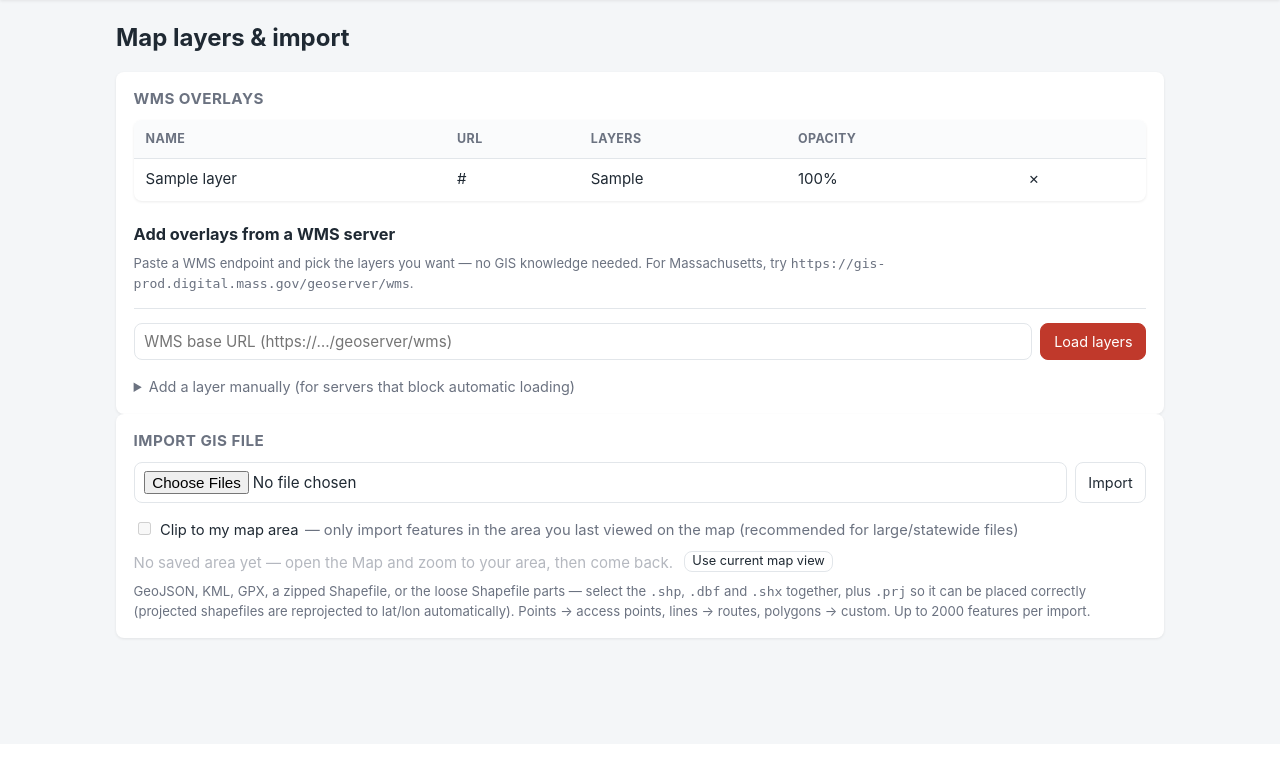
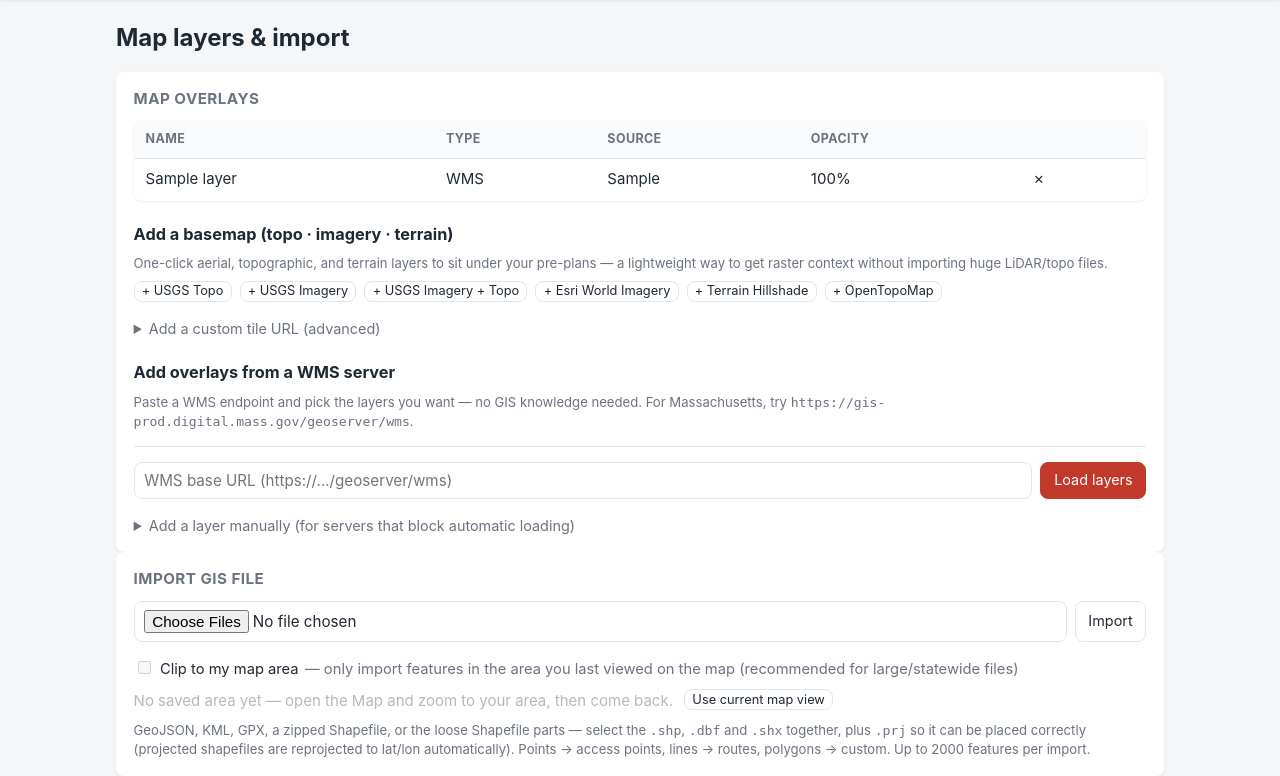
Before and after one commit to dwc-s/preplanner, a Flask app: page /overlays in a window 1280 px wide. Shown: the part 56-832 px from the top of the page. Before the commit the page ends 697 px from the top, so only its background shows below. Run offline with Flask 3, Linux system fonts and the light colour scheme; a user stored in the database is signed in; tables that the repository leaves empty hold one stand-in row (values such as "Sample post"); some libraries are stand-ins or nearby versions.

Commit message:
Add XYZ tile basemaps (topo / imagery / terrain) as overlays
Extends the overlay table with kind='xyz' plus attribution/max_zoom, so it holds
both WMS layers and slippy-tile basemaps. The Layers page gets one-click presets
(USGS Topo/Imagery, Esri imagery, terrain hillshade, OpenTopoMap — all public, no
key, verified live over MA) and a custom {z}/{x}/{y} form; map.js renders xyz via
L.tileLayer with maxNativeZoom upscaling and attribution. This is the right home
for big rasters (LiDAR/topo/imagery) — display live tiles instead of importing
gigabytes, and it stays pure-Python with no GDAL. Migration backfills kind='wms'.

Co-Authored-By: Claude Opus 4.8 <noreply@anthropic.com>

```diff
--- a/app/main.py
+++ b/app/main.py
@@ -400,11 +400,41 @@ def floorplan_delete(fp_id):
 MAX_IMPORT_FEATURES = 2000
 
 
+# One-click XYZ tile basemaps (topo / imagery / hillshade). All public, no API
+# key, EPSG:3857 (Leaflet default). Verified live over Massachusetts.
+TILE_PRESETS = {
+    "usgs_topo": {
+        "name": "USGS Topo",
+        "url": "https://basemap.nationalmap.gov/arcgis/rest/services/USGSTopo/MapServer/tile/{z}/{y}/{x}",
+        "attribution": "USGS The National Map", "max_zoom": 16, "opacity": 1.0},
+    "usgs_imagery": {
+        "name": "USGS Imagery",
+        "url": "https://basemap.nationalmap.gov/arcgis/rest/services/USGSImageryOnly/MapServer/tile/{z}/{y}/{x}",
+        "attribution": "USGS The National Map", "max_zoom": 16, "opacity": 1.0},
+    "usgs_imagery_topo": {
+        "name": "USGS Imagery + Topo",
+        "url": "https://basemap.nationalmap.gov/arcgis/rest/services/USGSImageryTopo/MapServer/tile/{z}/{y}/{x}",
+        "attribution": "USGS The National Map", "max_zoom": 16, "opacity": 1.0},
+    "esri_imagery": {
+        "name": "Esri World Imagery",
+        "url": "https://server.arcgisonline.com/ArcGIS/rest/services/World_Imagery/MapServer/tile/{z}/{y}/{x}",
+        "attribution": "Esri, Maxar, Earthstar Geographics", "max_zoom": 19, "opacity": 1.0},
+    "esri_hillshade": {
+        "name": "Terrain Hillshade",
+        "url": "https://server.arcgisonline.com/ArcGIS/rest/services/Elevation/World_Hillshade/MapServer/tile/{z}/{y}/{x}",
+        "attribution": "Esri", "max_zoom": 16, "opacity": 0.5},
+    "opentopomap": {
+        "name": "OpenTopoMap",
+        "url": "https://{s}.tile.opentopomap.org/{z}/{x}/{y}.png",
+        "attribution": "© OpenTopoMap (CC-BY-SA)", "max_zoom": 17, "opacity": 1.0},
+}
+
+
 @main_bp.get("/overlays")
 @admin_required
 def overlays():
-    wms = dept_query(WmsLayer).order_by(WmsLayer.name).all()
-    return render_template("overlays.html", wms_layers=wms)
+    wms = dept_query(WmsLayer).order_by(WmsLayer.kind, WmsLayer.name).all()
+    return render_template("overlays.html", wms_layers=wms, tile_presets=TILE_PRESETS)
 
 
 @main_bp.post("/overlays")
@@ -464,6 +494,42 @@ def overlay_add_bulk():
         added += 1
     db.session.commit()
     return jsonify(added=added)
+
+
+@main_bp.post("/overlays/tiles")
+@admin_required
+def overlay_add_tiles():
+    """Add an XYZ tile basemap — either a built-in preset or a custom template."""
+    preset_key = _str(request.form, "preset")
+    if preset_key:
+        preset = TILE_PRESETS.get(preset_key)
+        if not preset:
+            flash("Unknown basemap.", "error")
+            return redirect(url_for("main.overlays"))
+        name, url = preset["name"], preset["url"]
+        attribution, max_zoom, opacity = preset["attribution"], preset["max_zoom"], preset["opacity"]
+    else:
+        name = _str(request.form, "name")
+        url = _str(request.form, "url")
+        if not name or "{z}" not in url or "{x}" not in url or "{y}" not in url:
+            flash("A name and an XYZ URL template with {z}/{x}/{y} are required.", "error")
+            return redirect(url_for("main.overlays"))
+        attribution = _str(request.form, "attribution") or None
+        max_zoom = _int(request.form, "max_zoom")
+        opacity = _float(request.form, "opacity")
+        opacity = opacity if opacity is not None else 1.0
+
+    if dept_query(WmsLayer).filter_by(url=url).first():
+        flash(f"“{name}” is already added.", "error")
+        return redirect(url_for("main.overlays"))
+    db.session.add(WmsLayer(
+        department_id=current_user.department_id, kind="xyz",
+        name=name[:120], url=url[:500], layers="",
+        opacity=opacity, attribution=(attribution or None), max_zoom=max_zoom, enabled=True,
+    ))
+    db.session.commit()
+    flash(f"Added basemap “{name}”.", "success")
+    return redirect(url_for("main.overlays"))
 
 
 @main_bp.post("/overlays/<int:layer_id>/delete")
--- a/app/models.py
+++ b/app/models.py
@@ -456,8 +456,11 @@ class MapFeature(db.Model):
 
 
 class WmsLayer(db.Model):
-    """A configured WMS overlay (e.g. a state parcel/GIS portal endpoint) that
-    the department can toggle on the map."""
+    """A configured map overlay the department can toggle on the map.
+
+    Two kinds share this table: ``kind="wms"`` (a WMS endpoint + ``layers``) and
+    ``kind="xyz"`` (a slippy-tile URL template like a topo/imagery basemap, where
+    ``url`` holds the ``{z}/{x}/{y}`` template and ``layers`` is unused)."""
 
     __tablename__ = "wms_layer"
 
@@ -465,12 +468,15 @@ class WmsLayer(db.Model):
     department_id = db.Column(
         db.Integer, db.ForeignKey("department.id"), nullable=False, index=True
     )
+    kind = db.Column(db.String(8), nullable=False, default="wms")  # "wms" | "xyz"
     name = db.Column(db.String(120), nullable=False)     # display name
-    url = db.Column(db.String(500), nullable=False)      # WMS base URL
-    layers = db.Column(db.String(300), nullable=False)   # comma-separated layer names
+    url = db.Column(db.String(500), nullable=False)      # WMS base URL or XYZ template
+    layers = db.Column(db.String(300), nullable=False)   # WMS layer names (unused for xyz)
     image_format = db.Column(db.String(40), default="image/png")
     transparent = db.Column(db.Boolean, default=True)
     opacity = db.Column(db.Float, default=0.7)
+    attribution = db.Column(db.String(200))              # tile-service credit (xyz)
+    max_zoom = db.Column(db.Integer)                     # tile service max zoom (xyz)
     enabled = db.Column(db.Boolean, default=True)
     created_at = db.Column(db.DateTime, default=_utcnow)
 
@@ -479,12 +485,15 @@ class WmsLayer(db.Model):
     def to_dict(self):
         return {
             "id": self.id,
+            "kind": self.kind or "wms",
             "name": self.name,
             "url": self.url,
             "layers": self.layers,
             "format": self.image_format or "image/png",
             "transparent": bool(self.transparent),
             "opacity": self.opacity if self.opacity is not None else 0.7,
+            "attribution": self.attribution,
+            "max_zoom": self.max_zoom,
         }
 
 
--- a/app/static/css/style.css
+++ b/app/static/css/style.css
@@ -180,6 +180,8 @@ a:hover { text-decoration: underline; }
 .wms-item-title { flex: 0 1 auto; }
 .wms-item-name { color: var(--muted); font-size: .78rem; margin-left: auto; white-space: nowrap; padding-left: .5rem; }
 .map-toast { position: absolute; left: 50%; bottom: 20px; transform: translateX(-50%); z-index: 1200; max-width: min(90%, 30rem); background: var(--danger); color: #fff; padding: .6rem .9rem; border-radius: var(--radius); box-shadow: var(--shadow); font-size: .85rem; line-height: 1.35; cursor: pointer; display: none; }
+.tile-presets { display: flex; flex-wrap: wrap; gap: .5rem; margin: .3rem 0 .2rem; }
+.tile-presets form { margin: 0; }
 .gis-clip { margin-top: .8rem; display: flex; flex-direction: column; gap: .45rem; }
 .clip-check { display: flex; align-items: baseline; gap: .4rem; font-size: .92rem; }
 .clip-area { display: flex; align-items: center; gap: .7rem; flex-wrap: wrap; }
--- a/app/static/sw.js
+++ b/app/static/sw.js
@@ -10,7 +10,7 @@
  * Writes (POST/PUT/DELETE) are passed straight through — offline editing with a
  * sync queue is intentionally out of scope for this version.
  */
-const APP_CACHE = "preplanner-shell-v6";
+const APP_CACHE = "preplanner-shell-v7";
 const TILE_CACHE = "preplanner-tiles-v1";
 const TILE_LIMIT = 600;
 
--- a/app/templates/overlays.html
+++ b/app/templates/overlays.html
@@ -5,16 +5,16 @@
   <div class="page-head"><h1>Map layers &amp; import</h1></div>
 
   <section class="card card-wide">
-    <h2>WMS overlays</h2>
+    <h2>Map overlays</h2>
     {% if wms_layers %}
       <table class="table">
-        <thead><tr><th>Name</th><th>URL</th><th>Layers</th><th>Opacity</th><th></th></tr></thead>
+        <thead><tr><th>Name</th><th>Type</th><th>Source</th><th>Opacity</th><th></th></tr></thead>
         <tbody>
           {% for w in wms_layers %}
             <tr>
               <td>{{ w.name }}</td>
-              <td class="ellipsis">{{ w.url }}</td>
-              <td>{{ w.layers }}</td>
+              <td>{{ "Tiles" if w.kind == "xyz" else "WMS" }}</td>
+              <td class="ellipsis">{{ w.url if w.kind == "xyz" else w.layers }}</td>
               <td>{{ "%.0f%%"|format((w.opacity or 0.7) * 100) }}</td>
               <td>
                 <form method="post" action="{{ url_for('main.overlay_delete', layer_id=w.id) }}"
@@ -28,8 +28,33 @@
         </tbody>
       </table>
     {% else %}
-      <p class="subtle">No WMS overlays configured.</p>
+      <p class="subtle">No overlays configured yet.</p>
     {% endif %}
+
+    <h3 class="subhead">Add a basemap (topo · imagery · terrain)</h3>
+    <p class="hint">One-click aerial, topographic, and terrain layers to sit under your pre-plans —
+      a lightweight way to get raster context without importing huge LiDAR/topo files.</p>
+    <div class="tile-presets">
+      {% for key, p in tile_presets.items() %}
+        <form method="post" action="{{ url_for('main.overlay_add_tiles') }}">
+          <input type="hidden" name="csrf_token" value="{{ csrf_token() }}">
+          <input type="hidden" name="preset" value="{{ key }}">
+          <button class="btn btn-sm" type="submit">+ {{ p.name }}</button>
+        </form>
+      {% endfor %}
+    </div>
+    <details class="wms-manual">
+      <summary>Add a custom tile URL (advanced)</summary>
+      <form method="post" action="{{ url_for('main.overlay_add_tiles') }}" class="inline-form"
+            style="margin-top:.4rem;border-top:0;padding-top:0;">
+        <input type="hidden" name="csrf_token" value="{{ csrf_token() }}">
+        <input type="text" name="name" placeholder="Display name" required>
+        <input type="url" name="url" placeholder="https://…/{z}/{x}/{y}.png" required>
+        <input type="text" name="attribution" placeholder="Attribution (optional)">
+        <input type="number" name="max_zoom" placeholder="max zoom" min="1" max="22" style="max-width:110px;">
+        <button class="btn" type="submit">Add basemap</button>
+      </form>
+    </details>
 
     <h3 class="subhead">Add overlays from a WMS server</h3>
     <p class="hint">Paste a WMS endpoint and pick the layers you want — no GIS knowledge needed.
```
Also changed, not shown: app/static/js/map.js (+18 -7 lines), migrations/versions/7ed1629efb9d_add_tile_layer_kind_attribution_max_.py (added, +37 -0 lines), tests/test_app.py (+30 -0 lines), README.md.
